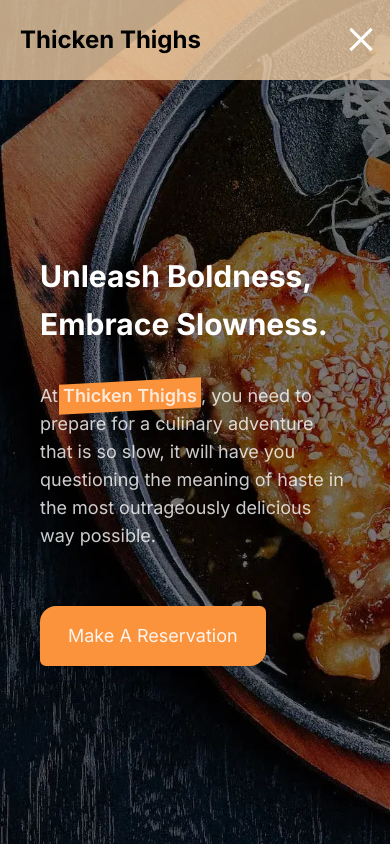
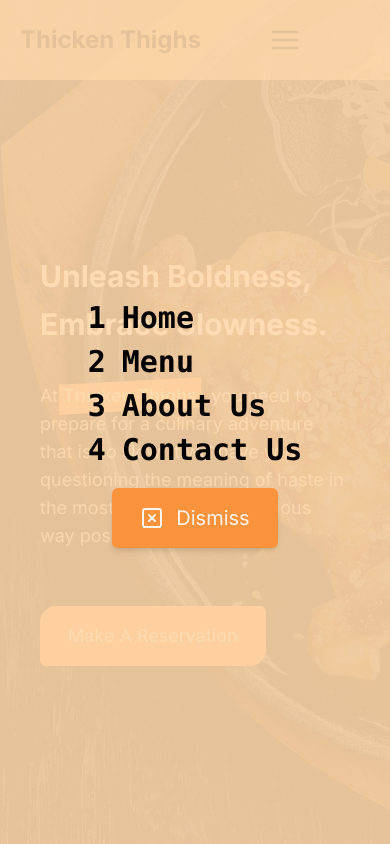
Before and after one commit to dtran813/thicken, a Next.js app: page / in a window 390 px wide. Both pictures are taken after a click on the button 355 px from the left and 40 px from the top of the page. Shown: the top 844 px of the page. Built offline with nearby package versions, Linux system fonts and the light colour scheme.

Commit message:
Display a menu button for smaller screen to open navigation modal

```diff
--- a/app/components/Header.tsx
+++ b/app/components/Header.tsx
@@ -2,7 +2,11 @@
 
 import Link from 'next/link';
 import { useState } from 'react';
+import FocusLock from 'react-focus-lock';
+import { FiMenu, FiXSquare } from 'react-icons/fi';
+import { RemoveScroll } from 'react-remove-scroll';
 import { navLinks } from '../constants';
+import Button from './Button';
 import SocialLinks from './SocialLinks';
 
 const Header = () => {
@@ -33,29 +37,44 @@ const Header = () => {
         </div>
 
         <button
-          className="block transition-all duration-500 ease-out lg:hidden"
+          className="block lg:hidden"
           onClick={() => setIsMenuOpen(!isMenuOpen)}
         >
-          <div
-            className={`mb-1 h-[3px] w-[30px] bg-white transition duration-500 ease-out ${
-              isMenuOpen
-                ? 'translate-x-[6px] translate-y-[8px] rotate-[225deg]'
-                : ''
-            } `}
-          />
-          <div
-            className={`mb-1 h-[3px] w-[30px] bg-white transition-all duration-500 ease-out ${
-              isMenuOpen ? 'rotate-180 opacity-0' : ''
-            }`}
-          />
-          <div
-            className={`mb-1 h-[3px] w-[30px] bg-white transition duration-500 ease-out ${
-              isMenuOpen
-                ? '-translate-y-[6px] translate-x-[6px] rotate-[135deg]'
-                : ''
-            }`}
-          />
+          <FiMenu size={32} />
         </button>
+
+        {isMenuOpen && (
+          <FocusLock>
+            <RemoveScroll>
+              <div className="absolute left-0 top-0 h-screen w-full bg-orange-200/90 transition duration-500">
+                <nav className="flex h-full flex-col items-center justify-center">
+                  <ul className="flex list-none flex-col">
+                    {navLinks.map((link, index) => (
+                      <li key={link.label}>
+                        <Link
+                          href={link.url}
+                          className="inline-block px-3 py-1 font-mono text-3xl font-bold"
+                        >
+                          <span className="mr-4 ">{index + 1}</span>
+                          {link.label}
+                        </Link>
+                      </li>
+                    ))}
+                  </ul>
+                  <Button
+                    roundedBorder={false}
+                    onClick={() => setIsMenuOpen(!isMenuOpen)}
+                  >
+                    <p className="flex items-center">
+                      <FiXSquare size={24} className="mr-3" />
+                      <span className="text-xl">Dismiss</span>
+                    </p>
+                  </Button>
+                </nav>
+              </div>
+            </RemoveScroll>
+          </FocusLock>
+        )}
       </div>
     </header>
   );
```
